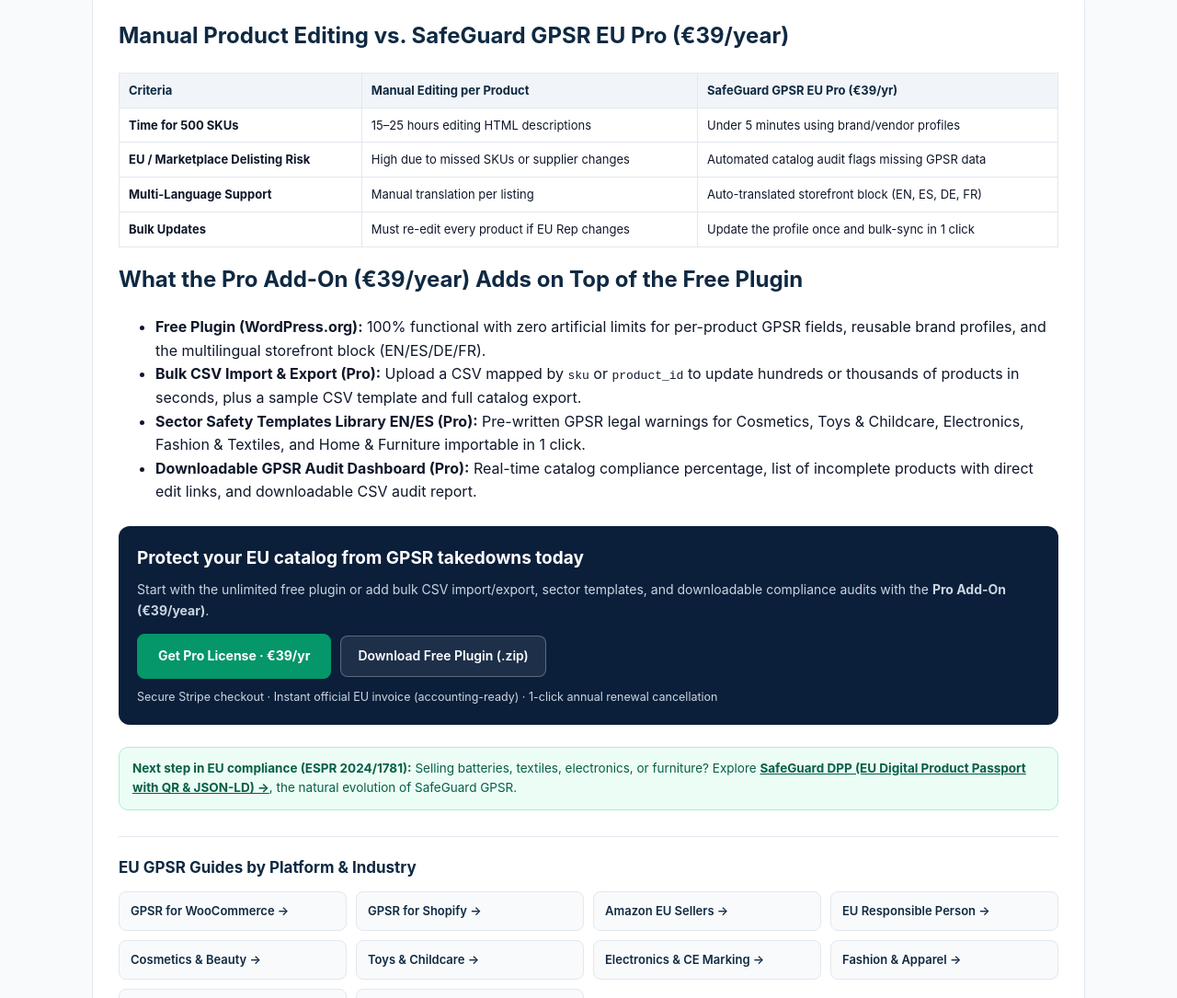
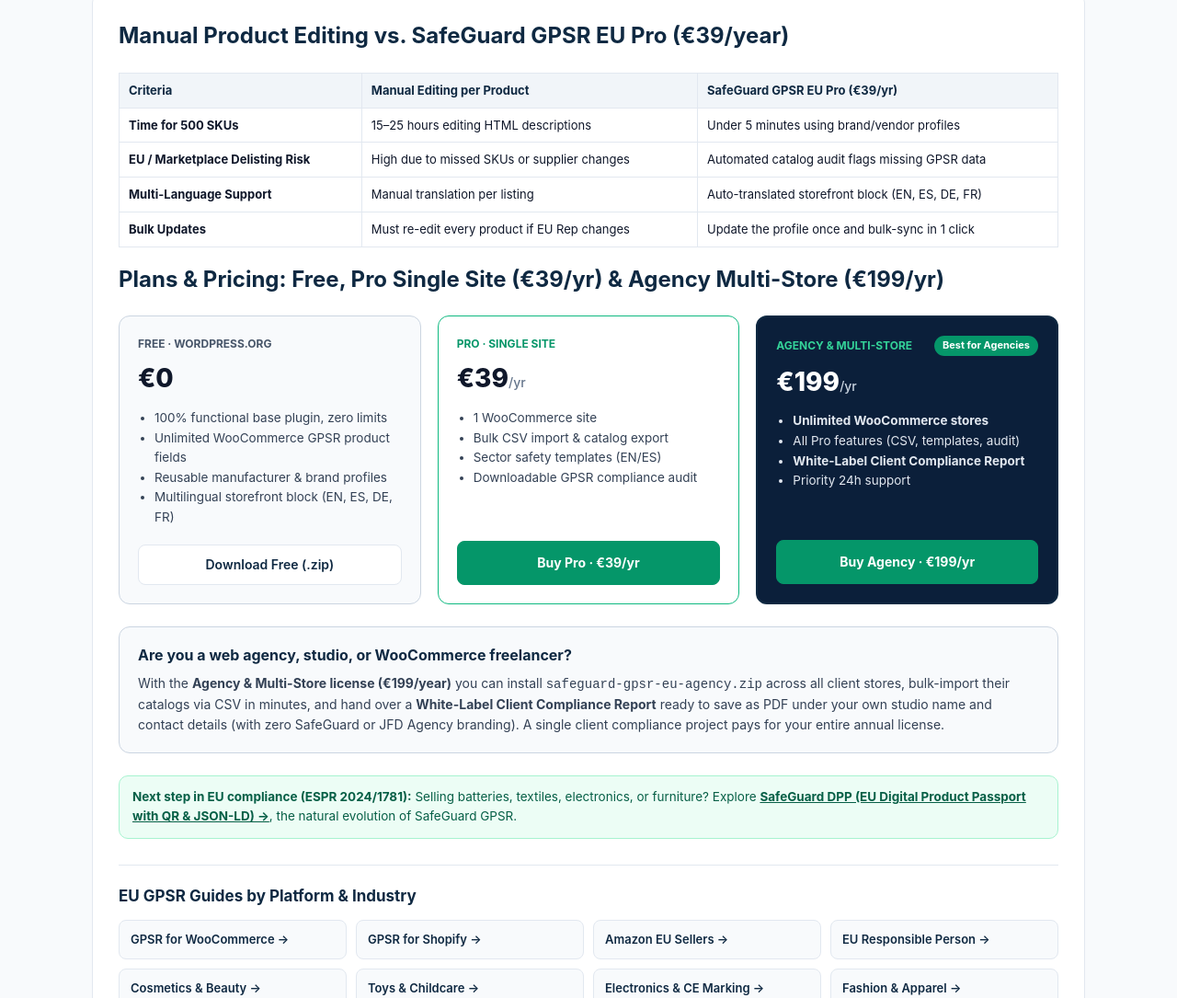
Before and after one commit to jusefek/jfdagency-web, a plain HTML site: page en/safeguard-gpsr/index.html in a window 1280 px wide. Shown: the part 1375-2460 px from the top of the page at 92% size. Drawn offline with Linux system fonts and the light colour scheme.

Commit message:
Add Agency & Multi-Store plan (199 EUR/yr) and 3-tier pricing to SafeGuard GPSR

```diff
--- a/en/safeguard-gpsr/index.html
+++ b/en/safeguard-gpsr/index.html
@@ -221,25 +221,52 @@
         </tbody>
       </table>
 
-      <h2>What the Pro Add-On (€39/year) Adds on Top of the Free Plugin</h2>
-      <ul>
-        <li><strong>Free Plugin (WordPress.org):</strong> 100% functional with zero artificial limits for per-product GPSR fields, reusable brand profiles, and the multilingual storefront block (EN/ES/DE/FR).</li>
-        <li><strong>Bulk CSV Import &amp; Export (Pro):</strong> Upload a CSV mapped by <code>sku</code> or <code>product_id</code> to update hundreds or thousands of products in seconds, plus a sample CSV template and full catalog export.</li>
-        <li><strong>Sector Safety Templates Library EN/ES (Pro):</strong> Pre-written GPSR legal warnings for Cosmetics, Toys &amp; Childcare, Electronics, Fashion &amp; Textiles, and Home &amp; Furniture importable in 1 click.</li>
-        <li><strong>Downloadable GPSR Audit Dashboard (Pro):</strong> Real-time catalog compliance percentage, list of incomplete products with direct edit links, and downloadable CSV audit report.</li>
-      </ul>
+      <h2>Plans &amp; Pricing: Free, Pro Single Site (€39/yr) &amp; Agency Multi-Store (€199/yr)</h2>
+      <div style="display:grid;gap:18px;grid-template-columns:repeat(auto-fit,minmax(250px,1fr));margin:18px 0 24px;align-items:stretch;">
+        <div style="border:1px solid #cbd5e1;border-radius:12px;padding:20px;background:#f8fafc;display:flex;flex-direction:column;">
+          <div style="font-size:12px;font-weight:700;color:#475569;text-transform:uppercase;">Free · WordPress.org</div>
+          <div style="font-size:28px;font-weight:800;color:#0f172a;margin:6px 0 10px;">€0</div>
+          <ul style="margin:0 0 18px;padding-left:18px;font-size:13.5px;color:#334155;flex:1;">
+            <li>100% functional base plugin, zero limits</li>
+            <li>Unlimited WooCommerce GPSR product fields</li>
+            <li>Reusable manufacturer &amp; brand profiles</li>
+            <li>Multilingual storefront block (EN, ES, DE, FR)</li>
+          </ul>
+          <a href="/downloads/safeguard-gpsr-eu.zip" download class="btn btn-outline" style="width:100%;justify-content:center;">Download Free (.zip)</a>
+        </div>
 
-      <div style="margin:24px 0;padding:20px;border-radius:12px;background:#0b1f3a;color:#ffffff;">
-        <h2 style="margin:0 0 8px;color:#ffffff;font-size:19px;">Protect your EU catalog from GPSR takedowns today</h2>
-        <p style="margin:0 0 14px;color:#cbd5e1;font-size:14px;">
-          Start with the unlimited free plugin or add bulk CSV import/export, sector templates, and downloadable compliance audits with the <strong>Pro Add-On (€39/year)</strong>.
-        </p>
-        <div class="btn-row" style="align-items:center;">
-          <a href="https://buy.stripe.com/aFaaEY4pM51J1K8gnS57W00" target="_blank" rel="noopener noreferrer" class="btn btn-emerald-solid">Get Pro License · €39/yr</a>
-          <a href="/downloads/safeguard-gpsr-eu.zip" download class="btn btn-outline" style="background:rgba(255,255,255,0.08);color:#ffffff;border-color:rgba(255,255,255,0.28);">Download Free Plugin (.zip)</a>
+        <div style="border:1px solid #10b981;border-radius:12px;padding:20px;background:#ffffff;display:flex;flex-direction:column;">
+          <div style="font-size:12px;font-weight:700;color:#059669;text-transform:uppercase;">Pro · Single Site</div>
+          <div style="font-size:28px;font-weight:800;color:#0f172a;margin:6px 0 10px;">€39<span style="font-size:14px;font-weight:500;color:#64748b;">/yr</span></div>
+          <ul style="margin:0 0 18px;padding-left:18px;font-size:13.5px;color:#334155;flex:1;">
+            <li>1 WooCommerce site</li>
+            <li>Bulk CSV import &amp; catalog export</li>
+            <li>Sector safety templates (EN/ES)</li>
+            <li>Downloadable GPSR compliance audit</li>
+          </ul>
+          <a href="https://buy.stripe.com/aFaaEY4pM51J1K8gnS57W00" target="_blank" rel="noopener noreferrer" class="btn btn-emerald-solid" style="width:100%;justify-content:center;">Buy Pro · €39/yr</a>
         </div>
-        <p style="margin:10px 0 0;font-size:12.5px;color:#cbd5e1;">
-          Secure Stripe checkout · Instant official EU invoice (accounting-ready) · 1-click annual renewal cancellation
+
+        <div style="border:2px solid #0f2942;border-radius:12px;padding:20px;background:#0b1f3a;color:#ffffff;display:flex;flex-direction:column;">
+          <div style="display:flex;justify-content:space-between;align-items:center;gap:8px;">
+            <span style="font-size:12px;font-weight:700;color:#34d399;text-transform:uppercase;">Agency &amp; Multi-Store</span>
+            <span style="font-size:11px;font-weight:700;padding:2px 9px;border-radius:999px;background:#059669;color:#ffffff;">Best for Agencies</span>
+          </div>
+          <div style="font-size:28px;font-weight:800;color:#ffffff;margin:6px 0 10px;">€199<span style="font-size:14px;font-weight:500;color:#cbd5e1;">/yr</span></div>
+          <ul style="margin:0 0 18px;padding-left:18px;font-size:13.5px;color:#e2e8f0;flex:1;">
+            <li><strong>Unlimited WooCommerce stores</strong></li>
+            <li>All Pro features (CSV, templates, audit)</li>
+            <li><strong>White-Label Client Compliance Report</strong></li>
+            <li>Priority 24h support</li>
+          </ul>
+          <a href="https://buy.stripe.com/dRmaEY6xU2TB9cA8Vq57W02" target="_blank" rel="noopener noreferrer" class="btn btn-emerald-solid" style="width:100%;justify-content:center;">Buy Agency · €199/yr</a>
+        </div>
+      </div>
+
+      <div style="margin:0 0 24px;padding:18px 20px;border-radius:12px;border:1px solid #cbd5e1;background:#f8fafc;">
+        <h3 style="margin:0 0 6px;color:#0f2942;font-size:16px;">Are you a web agency, studio, or WooCommerce freelancer?</h3>
+        <p style="margin:0;font-size:14px;color:#334155;line-height:1.6;">
+          With the <strong>Agency &amp; Multi-Store license (€199/year)</strong> you can install <code>safeguard-gpsr-eu-agency.zip</code> across all client stores, bulk-import their catalogs via CSV in minutes, and hand over a <strong>White-Label Client Compliance Report</strong> ready to save as PDF under your own studio name and contact details (with zero SafeGuard or JFD Agency branding). A single client compliance project pays for your entire annual license.
         </p>
       </div>
 
```
Also changed, not shown: safeguard-gpsr/index.html (+44 -17 lines).
